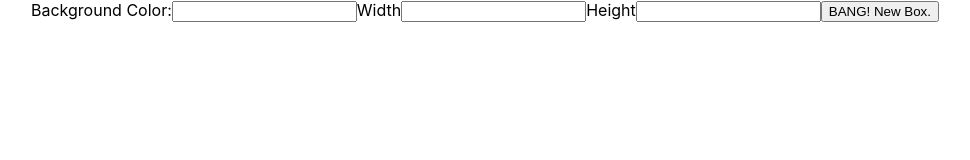
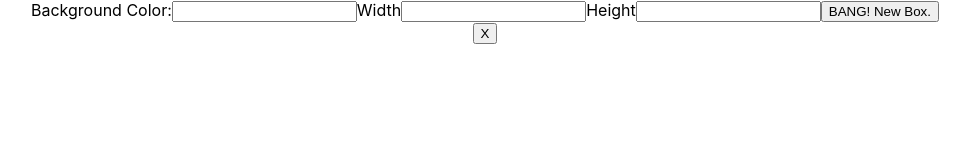
Before and after one commit to jswwWorks/react-forms-boxes, a React (Create React App) app: page / in a window 1280 px wide. Both pictures are taken after typing "Sample", "Sample", "Sample" into the empty fields and a click on the button "BANG! New Box.". Shown: the top 160 px of the page, without its empty margins (155-1125 px from the left). Built offline with nearby package versions, Linux system fonts and the light colour scheme; the HTML template or start-up script is replaced by a standard one.

Commit message:
dude it works now

```diff
--- a/src/Box.js
+++ b/src/Box.js
@@ -13,9 +13,10 @@
  *
  *    Returns an HTML div element of a box with colors based on input props.
  */
-function Box({ backgroundColor, width, height }) {
+function Box({ backgroundColor, width, height, id, removeButton }) {
+  //debugger;
 
-  console.log('information about box in Box component', backgroundColor, width, height);
+  console.log('id, removebutton', id, removeButton);
 
   const style = {
     backgroundColor: backgroundColor,
@@ -23,9 +24,13 @@ function Box({ backgroundColor, width, height }) {
     height: height
   };
 
+  function handleRemoveButton(){
+    removeButton(id);
+  }
+
   return (
     <div className="Box" style={style}>
-
+      <button onClick={handleRemoveButton}>X</button>
     </div>
   );
 }
--- a/src/BoxList.js
+++ b/src/BoxList.js
@@ -43,7 +43,8 @@ function BoxList() {
    *  For each box in boxes, renders a new box
   */
  function renderBoxes() {
-    return (
+ // debugger;
+  return (
       boxes.map(({id, width, height, backgroundColor}) =>
         <Box
           backgroundColor={backgroundColor}
@@ -51,6 +52,7 @@ function BoxList() {
           height={height}
           key={id}
           id={id}
+          removeButton={removeButton}
         />)
 
     );
```
